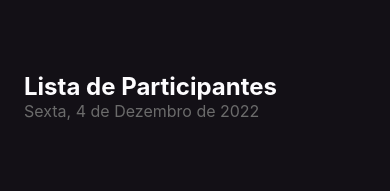
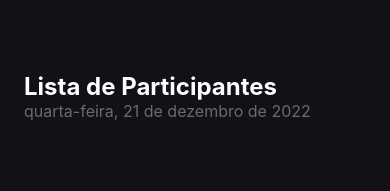
Before and after one commit to pauloedurezende/rocketseat-ignite-imhere, a React Native app: screen / in a window 390 px wide. Shown: the top 191 px of the page. Built offline with nearby package versions, Linux system fonts and the light colour scheme.

Commit message:
feat: add dinamic date based on device locale

```diff
--- a/src/screens/Home/Home.tsx
+++ b/src/screens/Home/Home.tsx
@@ -1,12 +1,15 @@
 import { View, Text } from 'react-native';
 
 import { styles } from './styles';
+import { formatLocalizedDate } from '../../shared/utils';
 
 export default function Home() {
+  const date = formatLocalizedDate();
+
   return (
     <View style={styles.container}>
       <Text style={styles.eventTitle}>Lista de Participantes</Text>
-      <Text style={styles.eventDate}>Sexta, 4 de Dezembro de 2022</Text>
+      <Text style={styles.eventDate}>{date}</Text>
     </View>
   );
 }
--- /dev/null
+++ b/src/shared/utils.ts
@@ -0,0 +1,6 @@
+import { format } from 'date-fns';
+import { ptBR } from 'date-fns/locale';
+
+export function formatLocalizedDate(date = new Date(), locale = ptBR) {
+  return format(date, 'PPPP', { locale });
+}
```
